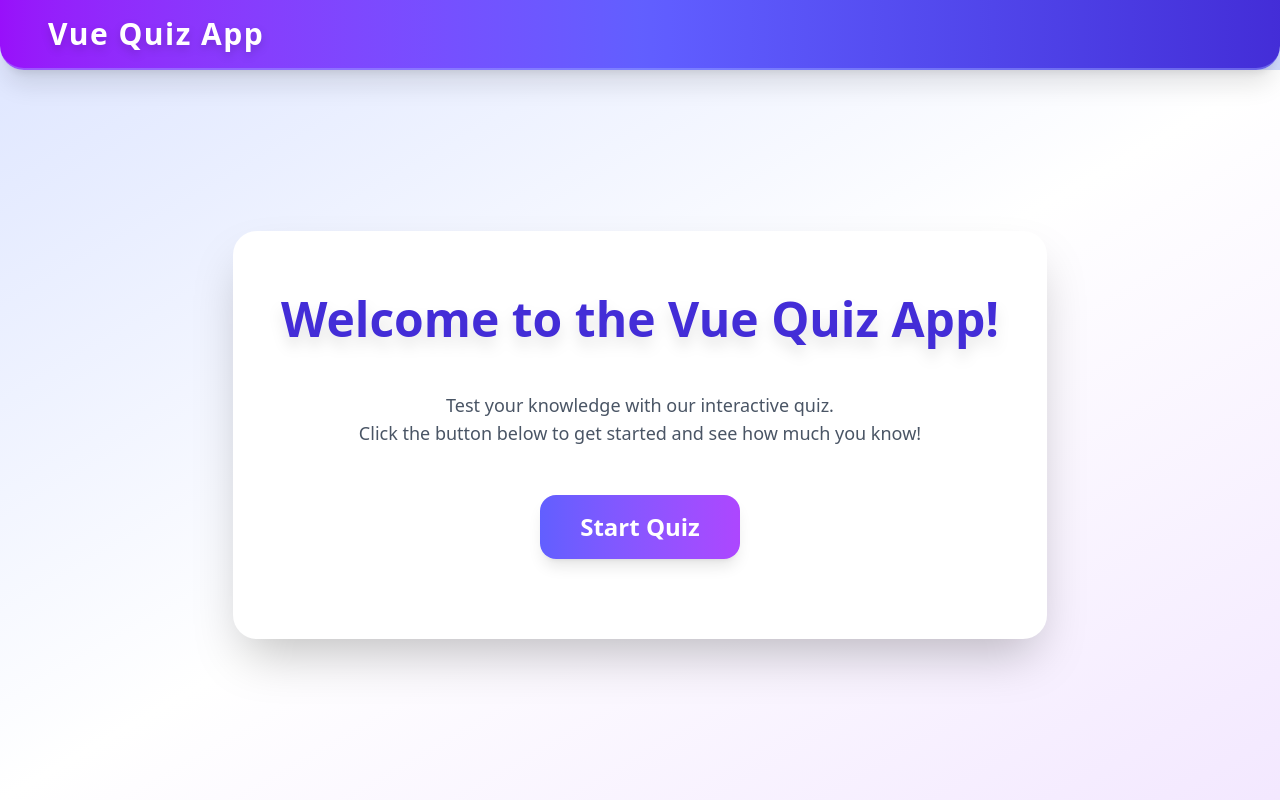
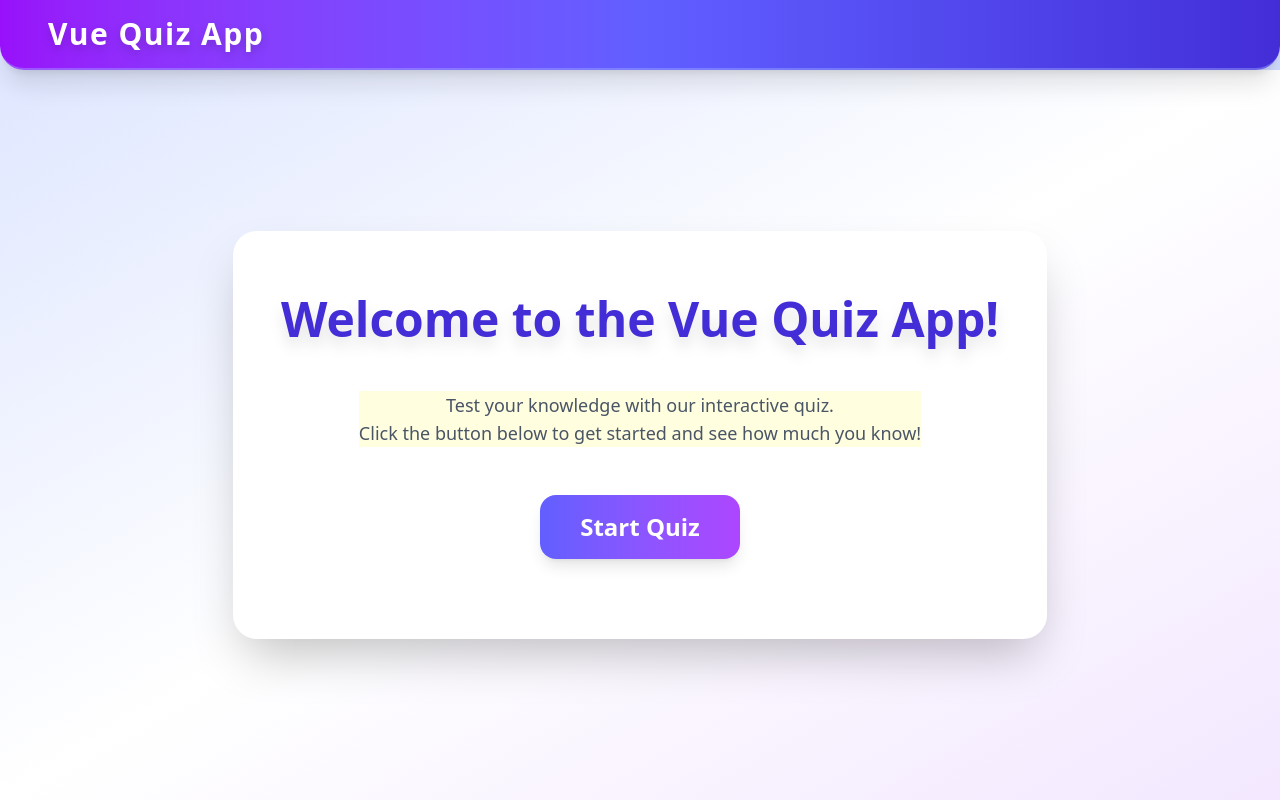
Before and after one commit to jb-7-jay/vue-quiz, a Vue app: page / in a window 1280 px wide. Built offline with nearby package versions, Linux system fonts and the light colour scheme.

Commit message:
Add highlight directive and apply it to the dashboard view for improved user experience

```diff
--- a/src/main.ts
+++ b/src/main.ts
@@ -11,4 +11,9 @@ const app = createApp(App)
 app.use(router)
 
 app.use(createPinia())
+
+app.directive('highlight', (el) => {
+  el.style.backgroundColor = 'lightyellow'
+})
+
 app.mount('#app')
--- a/src/views/dashboard/DashboardView.vue
+++ b/src/views/dashboard/DashboardView.vue
@@ -10,7 +10,7 @@
       <div class="text-5xl font-extrabold text-indigo-700 drop-shadow-xl mb-2 text-center">
         Welcome to the Vue Quiz App!
       </div>
-      <div class="text-lg text-gray-600 mb-6 max-w-xl text-center">
+      <div v-highlight class="text-lg text-gray-600 mb-6 max-w-xl text-center">
         Test your knowledge with our interactive quiz.<br />Click the button below to get started
         and see how much you know!
       </div>
```
